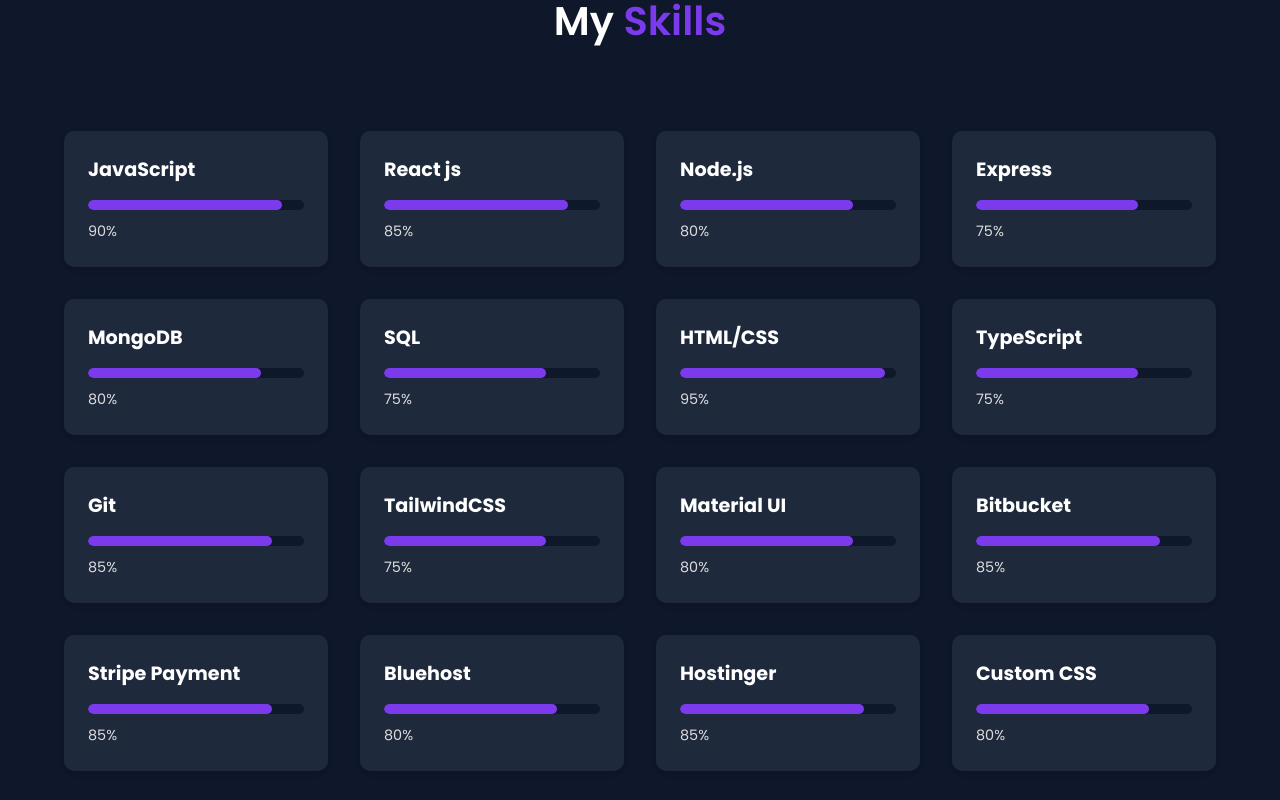
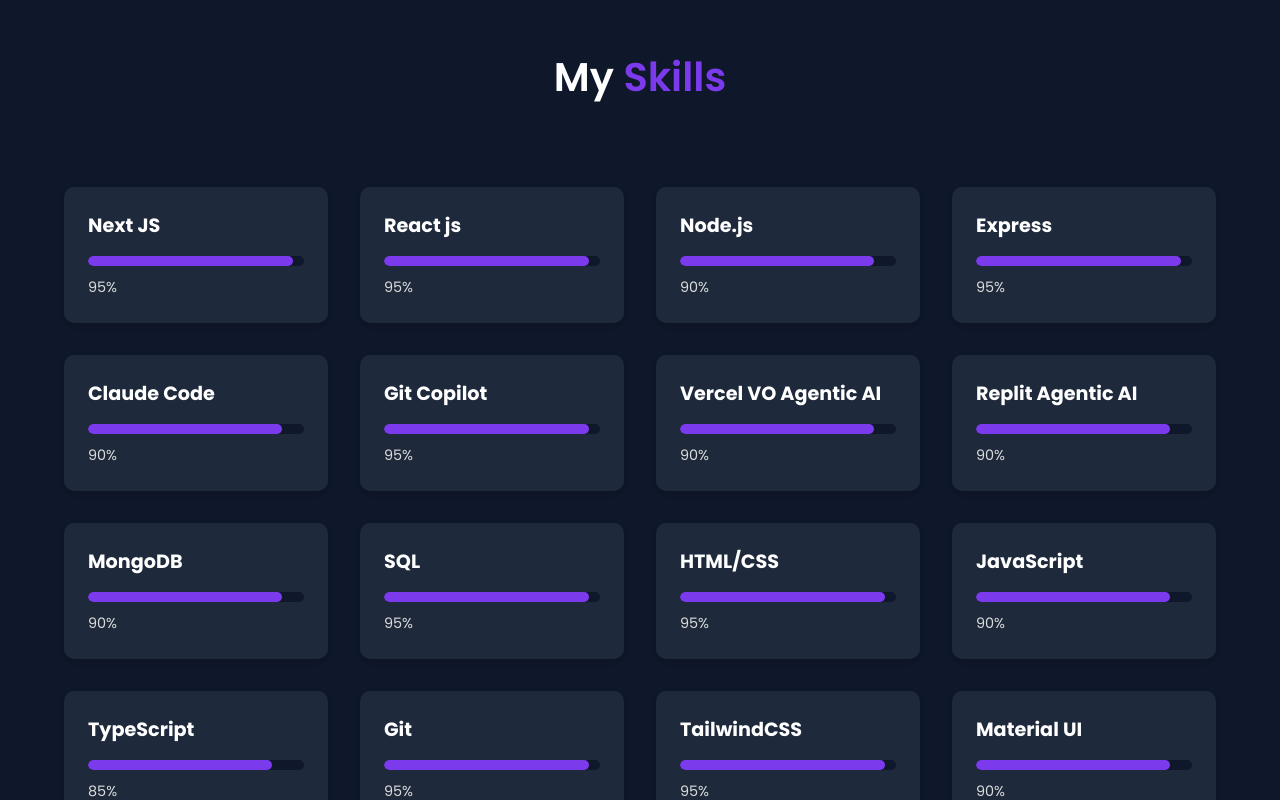
Before and after one commit to azeemyaqoob/portfolio-azeem-yaqoob, a React (Create React App) app: page / in a window 1280 px wide. Shown: the part 1420-2220 px from the top of the page. Built offline with nearby package versions, Linux system fonts and the light colour scheme.

Commit message:
add new project

```diff
--- a/src/components/Hero.jsx
+++ b/src/components/Hero.jsx
@@ -141,7 +141,7 @@
               </a>
             </HeroButtons>
           </HeroText>
-          <HeroImage
+          {/* <HeroImage
             initial={{ opacity: 0, scale: 0.8 }}
             animate={inView ? { opacity: 1, scale: 1 } : { opacity: 0, scale: 0.8 }}
             transition={{ duration: 0.5, delay: 0.5 }}
@@ -150,7 +150,7 @@
               src={profileImage}
               alt="Profile"
             />
-          </HeroImage>
+          </HeroImage> */}
         </HeroContent>
       </div>
     </HeroContainer>
--- a/src/components/Projects.jsx
+++ b/src/components/Projects.jsx
@@ -157,6 +157,8 @@
                     ))}
                   </ProjectTechnologies>
                   <ProjectLinks>
+
+                  {project.githubLink && (
                     <ProjectLink
                       href={project.githubLink}
                       target="_blank"
@@ -164,6 +166,7 @@
                     >
                       <FaGithub /> Code
                     </ProjectLink>
+                  )}
                     {project.liveLink && (
                       <ProjectLink
                         href={project.liveLink}
--- a/src/data.js
+++ b/src/data.js
@@ -4,14 +4,16 @@
 import project4 from "./assets/images/elite jeans.png"
 import project5 from "./assets/images/portfolio.PNG"
 import project6 from "./assets/images/images.jpeg"
+import project7 from "./assets/images/zorli_homepage.png"
+import project8 from "./assets/images/autoweb.png"
 export const personalData = {
     name: "Azeem Yaqoob",
     role: "Full Stack Developer",
     email: "azeemyaqoob121@gmail.com",
     phone: "+923430429793",
     address: "Lahore, Pakistan",
-    about: "I'm a passionate full stack developer with expertise in building web applications using modern technologies. I love solving complex problems and creating efficient, scalable solutions.",
-    about1: "As a dedicated full stack developer, I specialize in crafting robust web applications using cutting-edge technologies. I thrive on tackling intricate challenges and delivering high-performance, scalable solutions that drive business success.",
+    about: "I'm a passionate full stack developer with expertise in building web applications using modern technologies and AI tools like Claude Code, Vercel VO, and Replit Agentic AI. I love solving complex problems and creating efficient, scalable solutions enhanced by AI-powered development.",
+    about1: "As a dedicated full stack developer, I specialize in crafting robust web applications using cutting-edge technologies. I thrive on tackling intricate challenges with AI augmentation tools (Claude Code, Vercel VO, Replit AI) and delivering high-performance, scalable solutions that drive business success through intelligent automation.",
     socialLinks: {
         github: "https://github.com/azeemyaqoob",
         linkedin: "https://www.linkedin.com/in/azeem-yaqoob/",
@@ -43,9 +45,11 @@
         company: "Upwork (Freelance)",
         year: "Nov 2023 - Present",
         description: [
+            "- Use Agentic AI to make medium to large scale projects on Replit, vercel VO and Claude code",
             "- Designed and implemented high-performance web applications using modern React (Vite) with TypeScript, creating responsive UIs with Tailwind CSS and Material UI that improved client engagement by 30-40%",
             "- Architected and developed full-stack solutions with Node.js backend services, implementing RESTful APIs with Express.js and MongoDB for data persistence, optimizing database queries for 50% faster response times",
             "- Implemented CI/CD pipelines using Bitbucket and Git, reducing deployment times by 60% while maintaining 99.9% uptime for client applications",
+
             //   "- Collaborated with international clients to translate business requirements into technical specifications, delivering 15+ projects with 100% client satisfaction"
         ]
     },
@@ -124,8 +128,37 @@
         liveLink: "http://204.236.209.105/",
         image:project4
     },
+         {
+        id: 5,
+        title: "Zorli Website",
+        description: "Zorli AI Vault is a secure, AI-powered digital vault designed for individuals, teams, and enterprises to store sensitive credentials, manage private data, and interact intelligently with documents using Retrieval-Augmented Generation (RAG) AI. It combines password management, document intelligence, and subscription-based access into a single, encrypted workspace available on web",
+        technologies: ["React JS", "Node js", "Supabase", "Stripe Payment"],
+        githubLink: "",
+        liveLink: "",
+        image: project7
+    },
     {
-        id: 5,
+        id: 6,
+        title: "AutoWeb Outreach AI",
+        description: "Automated scraping of UK business directories to find your ideal clients, Lighthouse-based performance scoring to identify improvement opportunities, GPT-4 powered website preview generation tailored to each business, JWT-based authentication with refresh tokens for secure access ",
+        technologies: ["Next JS", "Google Places api", "Claude Code"],
+        githubLink: "https://github.com/azeemyaqoob/LeadGen-Evolution-Engine",
+        liveLink: "http://91.98.125.140/",
+        image: project8
+    },
+
+        {
+        id: 7,
+        title: "Ecommerce Jewelry Website",
+        description: "I designed and developed the full UI of this jewelry e-commerce site, including homepages, login, registration, password reset, and dashboard. Built with React.js, Laravel, and MySQL, I integrated secure payments and managed all frontend API connections for seamless product browsing, cart management, and order processing",
+        technologies: ["React JS", "Bootstrap", "Laravel", "MySQL"],
+        githubLink: "https://github.com/azeemyaqoob/ecommerce-jewelry-website-reactjs-mysql-laravel",
+        liveLink: "",
+        image: project6
+    },
+
+    {
+        id: 8,
         title: "Portfolio Website",
         description: "I designed and developed a responsive portfolio website with animations to showcase projects and skills. Implemented smooth transitions and interactive elements using Framer Motion and styled components for an engaging user experience.",
         technologies: ["React", "Framer Motion", "Styled Components"],
@@ -133,33 +166,33 @@
         liveLink: "#",
         image: project5
     },
-        {
-        id: 6,
-        title: "Ecommerce Jewelry Website",
-        description: "I designed and developed the full UI of this jewelry e-commerce site, including homepages, login, registration, password reset, and dashboard. Built with React.js, Laravel, and MySQL, I integrated secure payments and managed all frontend API connections for seamless product browsing, cart management, and order processing",
-        technologies: ["React JS", "Bootstrap", "Laravel", "MySQL"],
-        githubLink: "https://github.com/azeemyaqoob/ecommerce-jewelry-website-reactjs-mysql-laravel",
-        liveLink: "",
-        image: project6
-    }
+
 ];
 
 export const skills = [
+
+    { name: "Next JS", level: 95 },
+    { name: "React js", level: 95 },
+    { name: "Node.js", level: 90 },
+    { name: "Express", level: 95 },
+    { name: "Claude Code", level: 90 },
+    { name: "Git Copilot", level: 95 },
+    { name: "Vercel VO Agentic AI", level: 90 },
+    { name: "Replit Agentic AI", level: 90 },
+    { name: "MongoDB", level: 90 },
+    { name: "SQL", level: 95 },
+    { name: "HTML/CSS", level: 95 },
     { name: "JavaScript", level: 90 },
-    { name: "React js", level: 85 },
-    { name: "Node.js", level: 80 },
-    { name: "Express", level: 75 },
-    { name: "MongoDB", level: 80 },
-    { name: "SQL", level: 75 },
-    { name: "HTML/CSS", level: 95 },
-    { name: "TypeScript", level: 75 },
-    { name: "Git", level: 85 },
-    { name: "TailwindCSS", level: 75 },
-    { name: "Material UI", level: 80 },
-    { name: "Bitbucket", level: 85 },
-    { name: "Stripe Payment", level: 85 },
-    { name: "Bluehost", level: 80 },
+    { name: "TypeScript", level: 85 },
+    { name: "Git", level: 95 },
+    { name: "TailwindCSS", level: 95 },
+    { name: "Material UI", level: 90 },
+    { name: "Bitbucket", level: 90 },
+    { name: "Stripe Payment", level: 95 },
+    { name: "Bluehost", level: 85 },
     { name: "Hostinger", level: 85 },
-    { name: "Custom CSS", level: 80 },
-    { name: "Bootstrap", level: 80 },
+    { name: "Custom CSS", level: 95 },
+    { name: "Bootstrap", level: 90 },
+    { name: "React Bootstrap", level: 85 },
+
 ];
```
Also changed, not shown: src/assets/images/autoweb.png (added), src/assets/images/zorli_homepage.png (added).
